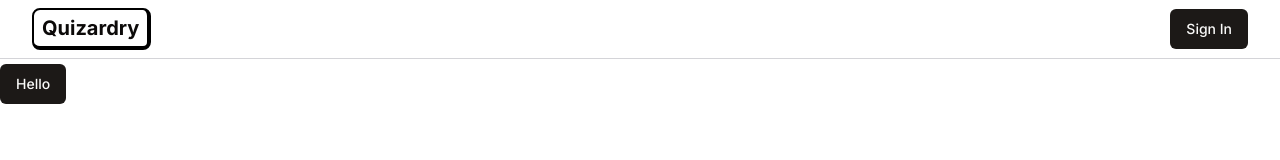
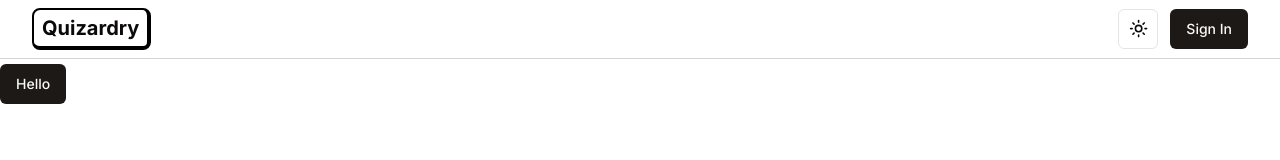
Before and after one commit to freddiehorne/quizardry, a Next.js app: page / in a window 1280 px wide. Shown: the top 160 px of the page. Built offline with nearby package versions, Linux system fonts and the light colour scheme; no server answers.

Commit message:
add theme toggle in navbar

```diff
--- a/package.json
+++ b/package.json
@@ -25,6 +25,7 @@
     "lucide-react": "^0.268.0",
     "next": "13.4.17",
     "next-auth": "^4.23.1",
+    "next-themes": "^0.2.1",
     "postcss": "8.4.28",
     "react": "18.2.0",
     "react-dom": "18.2.0",
--- a/src/app/layout.tsx
+++ b/src/app/layout.tsx
@@ -1,8 +1,9 @@
+import Providers from "@/components/providers";
+import Navbar from "@/components/navbar";
 import type { Metadata } from "next";
 import { Inter } from "next/font/google";
+import { cn } from "@/lib/utils";
 import "./globals.css";
-import { cn } from "@/lib/utils";
-import Navbar from "@/components/navbar";
 
 const inter = Inter({ subsets: ["latin"] });
 
@@ -19,8 +20,10 @@ export default function RootLayout({
   return (
     <html lang="en">
       <body className={cn(inter.className, "min-h-screen pt-16 antialiased")}>
-        <Navbar />
-        {children}
+        <Providers>
+          <Navbar />
+          {children}
+        </Providers>
       </body>
     </html>
   );
--- a/src/components/navbar.tsx
+++ b/src/components/navbar.tsx
@@ -2,6 +2,7 @@ import { getAuthSession } from "@/lib/nextAuth";
 import Link from "next/link";
 import SignInButton from "./signInButton";
 import UserAccountNav from "./userAccountNav";
+import ThemToggle from "./themeToggle";
 
 export default async function Navbar() {
   const session = await getAuthSession();
@@ -15,6 +16,10 @@ export default async function Navbar() {
             Quizardry
           </p>
         </Link>
+
+        <div className="flex items-center gap-3">
+          <ThemToggle />
+
           <div className="flex items-center">
             {session?.user ? (
               <UserAccountNav user={session.user} />
@@ -24,5 +29,6 @@ export default async function Navbar() {
           </div>
         </div>
       </div>
+    </div>
   );
 }
--- a/src/components/providers.tsx
+++ b/src/components/providers.tsx
@@ -1,5 +1,18 @@
+"use client";
+
+import { type ThemeProviderProps } from "next-themes/dist/types";
 import { SessionProvider } from "next-auth/react";
+import { ThemeProvider } from "next-themes";
 
-export default function Providers({ children }: { children: React.ReactNode }) {
-	return <SessionProvider>{children}</SessionProvider>;
+export default function Providers({ children, ...props }: ThemeProviderProps) {
+  return (
+    <ThemeProvider
+      attribute="class"
+      defaultTheme="system"
+      enableSystem
+      {...props}
+    >
+      <SessionProvider>{children}</SessionProvider>
+    </ThemeProvider>
+  );
 }
--- /dev/null
+++ b/src/components/themeToggle.tsx
@@ -0,0 +1,48 @@
+"use client";
+
+import { Moon, Sun } from "lucide-react";
+import { useTheme } from "next-themes";
+
+import { Button } from "@/components/ui/button";
+import {
+  DropdownMenu,
+  DropdownMenuContent,
+  DropdownMenuItem,
+  DropdownMenuTrigger,
+} from "@/components/ui/dropdown-menu";
+
+export default function ThemToggle() {
+  const { setTheme } = useTheme();
+
+  return (
+    <DropdownMenu>
+      <DropdownMenuTrigger asChild>
+        <Button variant="outline" size="icon">
+          <Sun className="h-[1.2rem] w-[1.2rem] rotate-0 scale-100 transition-all dark:-rotate-90 dark:scale-0" />
+          <Moon className="absolute h-[1.2rem] w-[1.2rem] rotate-90 scale-0 transition-all dark:rotate-0 dark:scale-100" />
+          <span className="sr-only">Toggle theme</span>
+        </Button>
+      </DropdownMenuTrigger>
+      <DropdownMenuContent align="end">
+        <DropdownMenuItem
+          className="cursor-pointer"
+          onClick={() => setTheme("light")}
+        >
+          Light
+        </DropdownMenuItem>
+        <DropdownMenuItem
+          className="cursor-pointer"
+          onClick={() => setTheme("dark")}
+        >
+          Dark
+        </DropdownMenuItem>
+        <DropdownMenuItem
+          className="cursor-pointer"
+          onClick={() => setTheme("system")}
+        >
+          System
+        </DropdownMenuItem>
+      </DropdownMenuContent>
+    </DropdownMenu>
+  );
+}
```
Also changed, not shown: 1 other file (tests, documents, lock files or other folders). Lines whose indentation alone changed are shown as unchanged.
